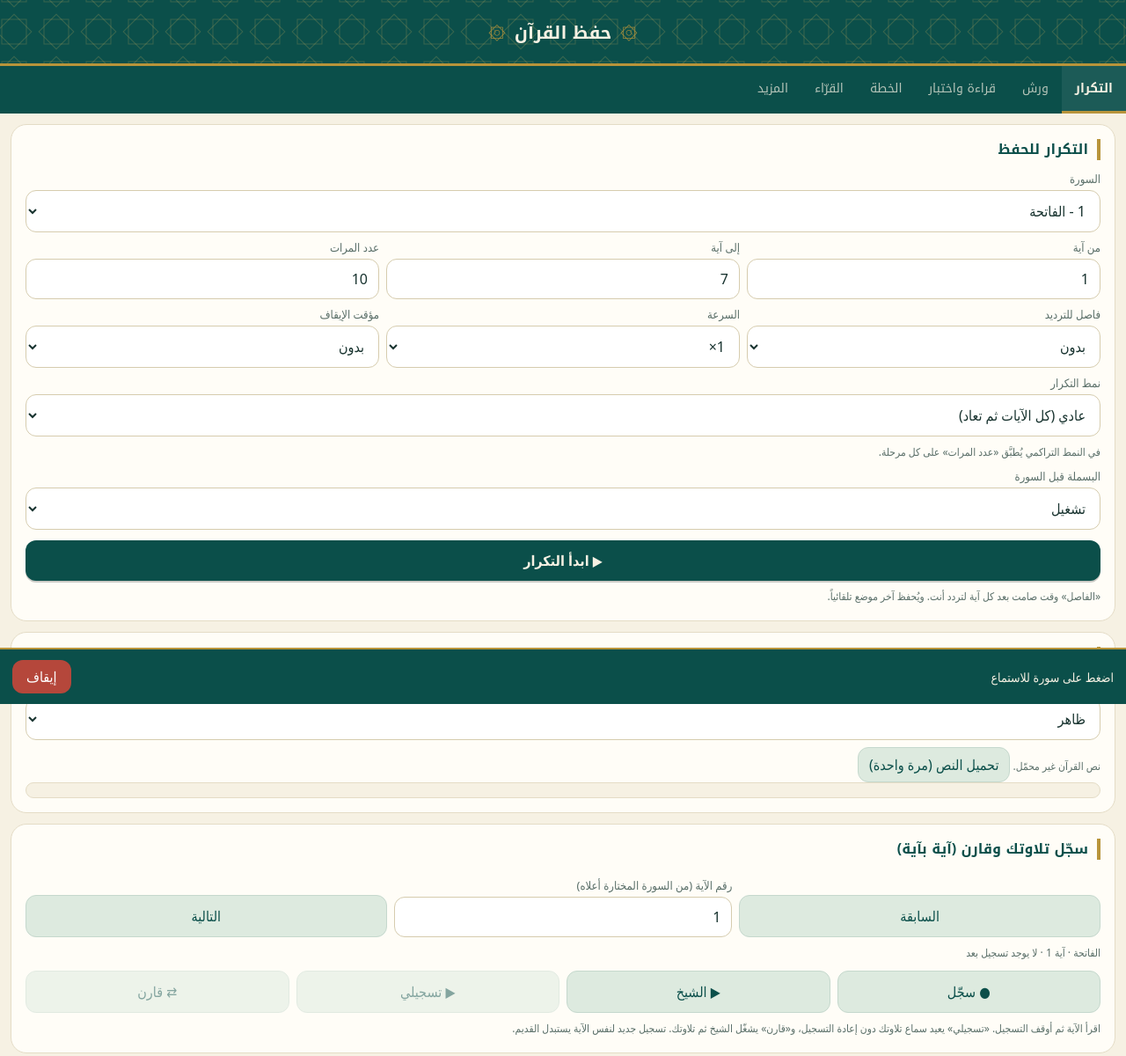
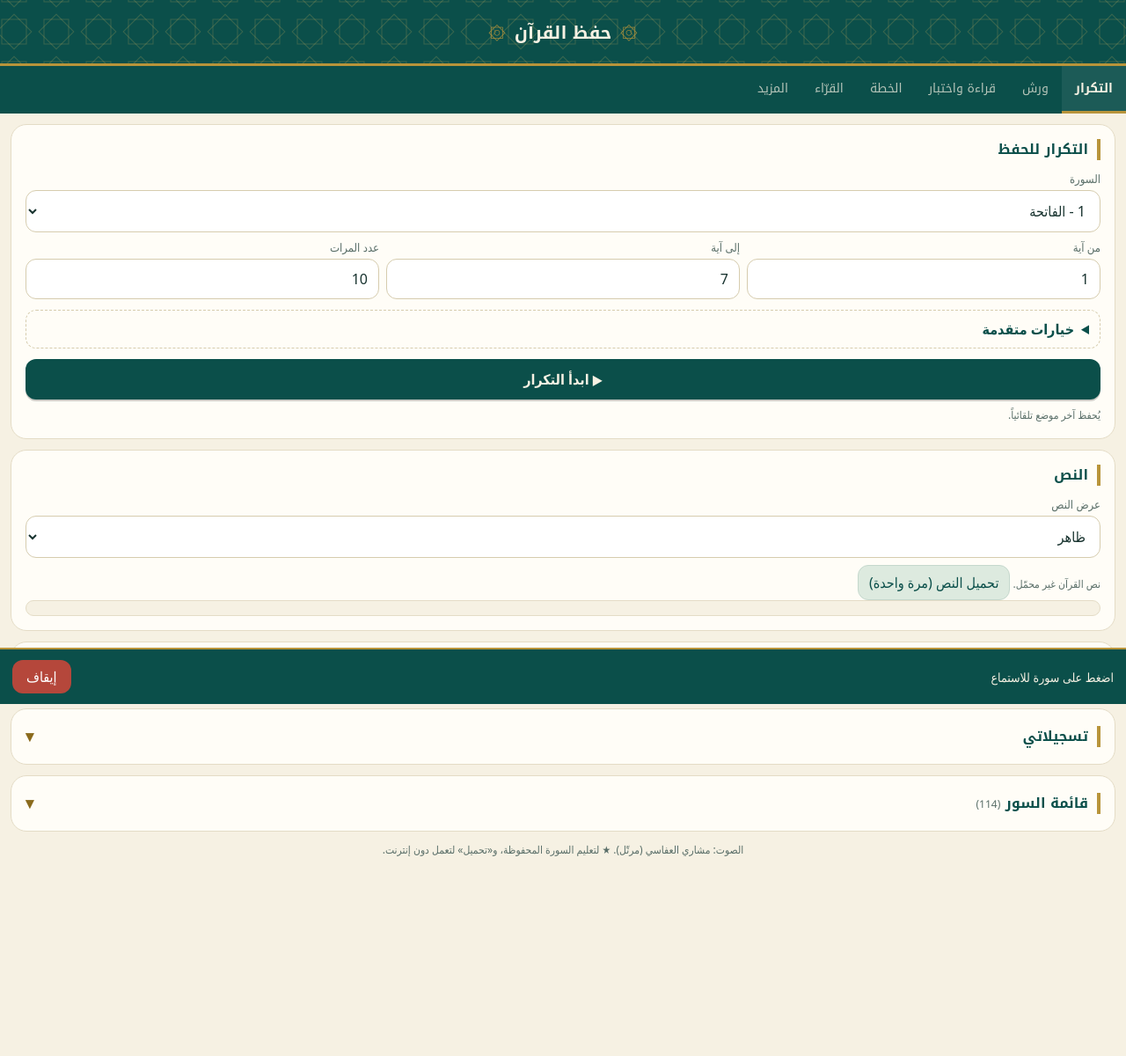
Before and after one commit to noub1234567-cmd/Quran, a website: page index.html in a window 1280 px wide. Shown: the top 1200 px of the page at 88% size. After the commit the page ends 1076 px from the top, so only its background shows below. Drawn offline with Linux system fonts and the light colour scheme; a web font is replaced by a local one.

Commit message:
Home screen: collapsible cards, advanced options fold, surah list collapsed with search and filters

```diff
--- a/index.html
+++ b/index.html
@@ -91,6 +91,19 @@
   .alt.on,.hzrow .on{background:var(--em);color:var(--on-em);border-color:var(--em)}
   details summary{cursor:pointer;color:var(--accent);font-weight:700;padding:6px 0}
   .tip{background:var(--gold-soft);color:var(--ink);border-radius:12px;padding:10px;font-size:13px;margin-bottom:10px}
+  /* بطاقات قابلة للطيّ */
+  details.fold{padding:0}
+  details.fold>summary{list-style:none;display:flex;align-items:center;justify-content:space-between;gap:8px;padding:14px 16px;font-family:'Noto Kufi Arabic',system-ui,sans-serif;font-size:16px;font-weight:700;color:var(--accent)}
+  details.fold>summary::-webkit-details-marker{display:none}
+  details.fold>summary::after{content:"\25BE";color:var(--gold-ink);font-size:18px}
+  details.fold[open]>summary::after{transform:rotate(180deg)}
+  details.fold .ft{padding-inline-start:10px;border-inline-start:4px solid var(--gold);line-height:1.5}
+  details.fold .ft small{font-weight:500;color:var(--mute);font-size:12px}
+  details.fold>.foldBody{padding:0 16px 16px}
+  /* خيارات متقدمة داخل البطاقة */
+  .adv{margin-top:12px;border:1px dashed var(--line2);border-radius:12px;padding:0 12px}
+  .adv>summary{padding:10px 0}
+  .adv[open]{padding-bottom:12px}
 </style>
 </head>
 <body>
@@ -107,6 +120,8 @@
     <div><label for="to">إلى آية</label><input id="to" type="number" min="1" value="1" inputmode="numeric"></div>
     <div><label for="reps">عدد المرات</label><input id="reps" type="number" min="1" value="10" inputmode="numeric"></div>
   </div>
+  <details class="adv" id="foldAdv">
+    <summary>خيارات متقدمة</summary>
     <div class="row">
       <div><label for="gap">فاصل للترديد</label>
         <select id="gap"><option value="0">بدون</option><option value="1">بقدر الآية</option><option value="2">ضعف الآية</option><option value="3">3 ثوانٍ</option></select></div>
@@ -122,8 +137,10 @@
       <div><label for="bsmAudio">البسملة قبل السورة</label>
         <select id="bsmAudio"><option value="1">تشغيل</option><option value="0">إيقاف</option></select></div>
     </div>
+    <p class="hint">«الفاصل» وقت صامت بعد كل آية لتردد أنت.</p>
+  </details>
   <button class="primary" id="go">▶ ابدأ التكرار</button>
-  <p class="hint">«الفاصل» وقت صامت بعد كل آية لتردد أنت. ويُحفظ آخر موضع تلقائياً.</p>
+  <p class="hint">يُحفظ آخر موضع تلقائياً.</p>
 </div>
 
 <div class="card">
@@ -134,8 +151,9 @@
   <div id="ayahBox" class="quranText" data-mode="show"></div>
 </div>
 
-<div class="card">
-  <h2>سجّل تلاوتك وقارن (آية بآية)</h2>
+<details class="card fold" id="foldRec">
+  <summary><span class="ft">سجّل تلاوتك وقارن (آية بآية)</span></summary>
+  <div class="foldBody">
     <div class="row" style="align-items:flex-end">
       <button class="alt" id="prevAy">السابقة</button>
       <div><label for="ay">رقم الآية (من السورة المختارة أعلاه)</label><input id="ay" type="number" min="1" value="1" inputmode="numeric"></div>
@@ -150,9 +168,11 @@
     </div>
     <p class="hint">اقرأ الآية ثم أوقف التسجيل. «تسجيلي» يعيد سماع تلاوتك دون إعادة التسجيل، و«قارن» يشغّل الشيخ ثم تلاوتك. تسجيل جديد لنفس الآية يستبدل القديم.</p>
   </div>
-
-<div class="card">
-  <h2>تسجيلاتي</h2>
+</details>
+
+<details class="card fold" id="foldMine">
+  <summary><span class="ft">تسجيلاتي</span></summary>
+  <div class="foldBody">
     <div class="row">
       <button class="alt" id="playAll">▶ استمع للكل</button>
       <button class="alt" id="delAll">🗑 حذف الكل</button>
@@ -160,8 +180,21 @@
     <div id="recList" style="margin-top:10px"></div>
     <p class="hint">التسجيلات تبقى في هاتفك فقط ولا تُرفع لأي مكان.</p>
   </div>
-
-<div class="list" id="list"></div>
+</details>
+
+<details class="card fold" id="foldList">
+  <summary><span class="ft">قائمة السور <small id="listCount">(114)</small></span></summary>
+  <div class="foldBody">
+    <input id="listSearch" type="search" placeholder="ابحث باسم السورة أو رقمها" autocomplete="off">
+    <div class="row chips" style="margin-top:8px">
+      <button class="alt on" data-f="all">الكل</button>
+      <button class="alt" data-f="mem">★ المحفوظة</button>
+      <button class="alt" data-f="dl">✓ المحمّلة</button>
+    </div>
+    <p class="hint" id="listEmpty" hidden>لا توجد سور مطابقة.</p>
+    <div class="list" id="list" style="margin:10px 0 0"></div>
+  </div>
+</details>
 <p id="note">الصوت: مشاري العفاسي. ★ لتعليم السورة المحفوظة، و«تحميل» لتعمل دون إنترنت.</p>
 
 </main>
@@ -467,6 +500,8 @@ const keyOf=(s,a)=>s+':'+a;
 let TEXT=null;
 const BSM='بِسْمِ ٱللَّهِ ٱلرَّحْمَـٰنِ ٱلرَّحِيمِ';
 const norm=t=>t.replace(/[\u064B-\u065F\u0670\u06D6-\u06ED\u0640]/g,'').replace(/\u0671/g,'\u0627');
+// تطبيع للبحث: يوحّد الهمزات والتاء المربوطة والألف المقصورة
+const nq=t=>norm(String(t)).replace(/[أإآ]/g,'ا').replace(/ة/g,'ه').replace(/ى/g,'ي').trim();
 const hasHole=arr=>{for(let i=0;i<arr.length;i++)if(!arr[i])return true;return false;};
 const ar=n=>String(n).replace(/\d/g,d=>'٠١٢٣٤٥٦٧٨٩'[d]);
 function buildText(j){
@@ -557,20 +592,47 @@ function highlight(a){
 function onTextReady(){updateTextMsgs();renderMainFromInputs();renderRead();}
 
 // ---- واجهة ----
+let listFilter='all';
+const NN=NAMES.map(nq);
 NAMES.forEach((n,i)=>{
   const o=document.createElement('option');o.value=i+1;o.textContent=(i+1)+' - '+n;$('surah').appendChild(o);
-  const d=document.createElement('div');d.className='item';
+  const d=document.createElement('div');d.className='item';d.dataset.s=i+1;
   d.innerHTML=`<button class="play" data-s="${i+1}"><span class="num">${i+1}</span> ${n} <small>(${COUNTS[i]} آية)</small></button><button class="mem" data-s="${i+1}"></button><button class="dl" data-s="${i+1}"></button>`;
   $('list').appendChild(d);
+});
+// بحث وفلتر قائمة السور
+function applyListFilter(){
+  const qv=nq($('listSearch').value||''),items=document.querySelectorAll('#list .item');
+  let shown=0;
+  items.forEach(it=>{
+    const s=+it.dataset.s;
+    let ok=!qv||NN[s-1].includes(qv)||String(s)===qv;
+    if(ok&&listFilter==='mem')ok=memorized.has(s);
+    if(ok&&listFilter==='dl')ok=downloaded.has(s);
+    it.hidden=!ok;
+    if(ok)shown++;
+  });
+  $('listCount').textContent='('+shown+')';
+  $('listEmpty').hidden=shown>0;
+}
+$('listSearch').oninput=applyListFilter;
+document.querySelectorAll('.chips button').forEach(b=>{
+  b.onclick=()=>{
+    listFilter=b.dataset.f;
+    document.querySelectorAll('.chips button').forEach(x=>x.classList.toggle('on',x===b));
+    applyListFilter();
+  };
 });
 function refreshDl(){
   document.querySelectorAll('.dl').forEach(b=>{
     const done=downloaded.has(+b.dataset.s);
     b.textContent=done?'✓ محمّلة':'تحميل';b.classList.toggle('done',done);
   });
+  applyListFilter();
 }
 function refreshMem(){
   document.querySelectorAll('.mem').forEach(b=>{b.textContent=memorized.has(+b.dataset.s)?'★':'☆';});
+  applyListFilter();
 }
 refreshDl();refreshMem();
 function setRange(s){$('surah').value=s;$('from').value=1;$('to').value=COUNTS[s-1];$('ay').value=1;refreshRecInfo();renderMainFromInputs();}
@@ -2077,6 +2139,13 @@ async function wAfterText(){
   wRenderText();wRefreshDl();
 }
 
+// ---- تذكّر حالة البطاقات المطويّة ----
+const foldSt=load('fold',{});
+document.querySelectorAll('details[id^="fold"]').forEach(d=>{
+  if(d.id in foldSt)d.open=!!foldSt[d.id];
+  d.addEventListener('toggle',()=>{foldSt[d.id]=d.open;save('fold',foldSt);});
+});
+
 applyTheme();
 updateNote();
 refreshKnown();fillTimes();fillForm();renderPlan();
```
Lines whose indentation alone changed are shown as unchanged.
